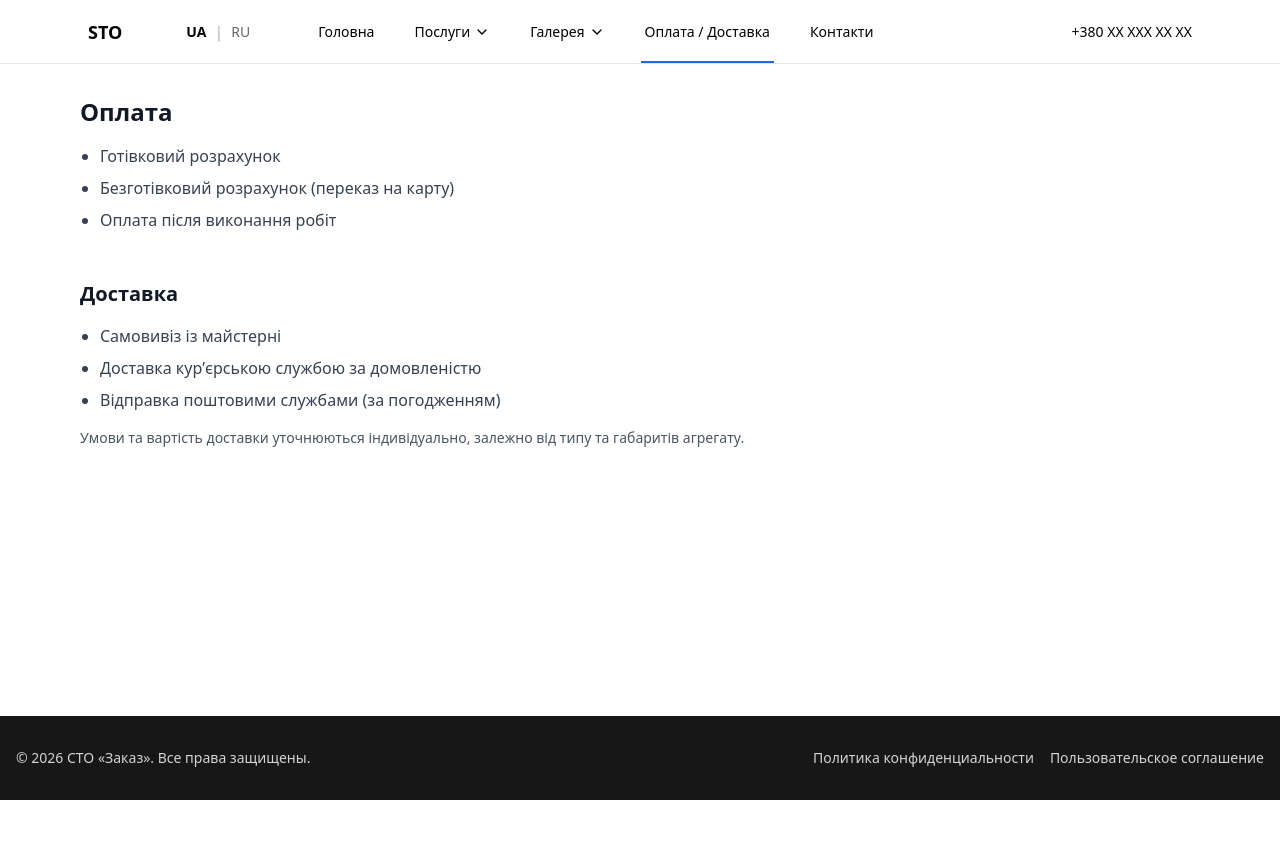
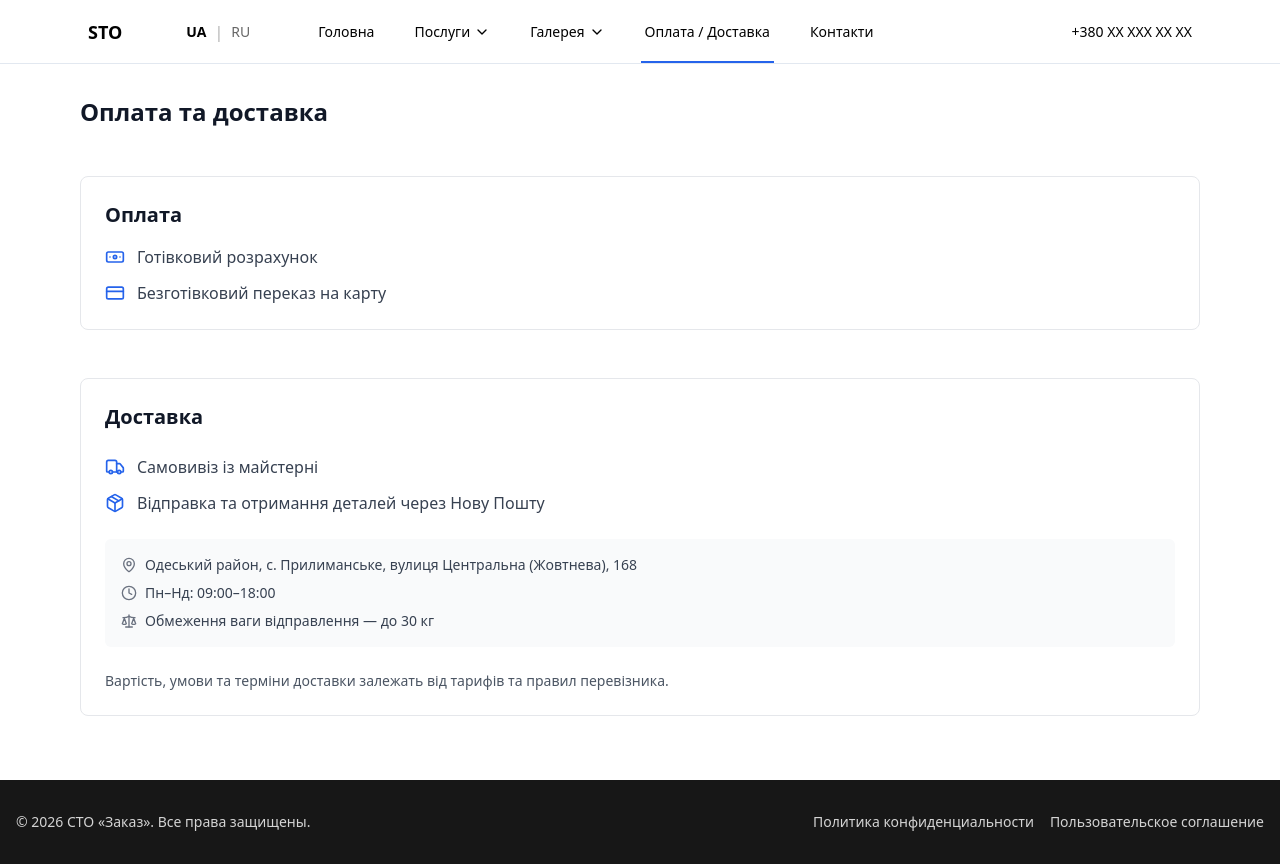
Before and after one commit to LeonidKuzmychenko/sto-site, a React (Vite) app: page /sto-site/payment-delivery in a window 1280 px wide. Before the commit the page ends 800 px from the top, so only its background shows below. Built offline with nearby package versions, Linux system fonts and the light colour scheme.

Commit message:
new design contacts and payment

```diff
--- a/src/pages/PaymentDeliveryPage.tsx
+++ b/src/pages/PaymentDeliveryPage.tsx
@@ -1,45 +1,88 @@
 import { Seo } from '../shared/seo/Seo'
+import {
+    CreditCard,
+    Banknote,
+    Truck,
+    Package,
+    MapPin,
+    Clock,
+    Scale,
+} from 'lucide-react'
 
 export function PaymentDeliveryPage() {
     return (
-        <div className="py-16 pt-24">
+        <main className="py-16 pt-24">
             <Seo
                 title="Оплата та доставка"
-                description="Умови оплати та доставки при ремонті стартерів і генераторів. Готівковий та безготівковий розрахунок, самовивіз."
+                description="Умови оплати та доставки при ремонті стартерів і генераторів. Готівковий та безготівковий розрахунок, Нова Пошта."
             />
 
             <div className="mx-auto max-w-6xl px-4 space-y-12">
+                {/* ЗАГОЛОВОК */}
+                <section>
+                    <h1 className="text-2xl font-semibold text-gray-900">
+                        Оплата та доставка
+                    </h1>
+                </section>
+
                 {/* ОПЛАТА */}
-                <section>
-                    <h1 className="mb-4 text-2xl font-semibold text-gray-900">
+                <section className="rounded-lg border border-gray-200 p-6">
+                    <h2 className="mb-4 text-xl font-semibold text-gray-900">
                         Оплата
-                    </h1>
+                    </h2>
 
-                    <ul className="list-disc pl-5 space-y-2 text-gray-700">
-                        <li>Готівковий розрахунок</li>
-                        <li>Безготівковий розрахунок (переказ на карту)</li>
-                        <li>Оплата після виконання робіт</li>
+                    <ul className="space-y-3 text-gray-700">
+                        <li className="flex items-center gap-3">
+                            <Banknote className="h-5 w-5 text-blue-600" />
+                            Готівковий розрахунок
+                        </li>
+                        <li className="flex items-center gap-3">
+                            <CreditCard className="h-5 w-5 text-blue-600" />
+                            Безготівковий переказ на карту
+                        </li>
                     </ul>
                 </section>
 
                 {/* ДОСТАВКА */}
-                <section>
-                    <h2 className="mb-4 text-xl font-semibold text-gray-900">
+                <section className="rounded-lg border border-gray-200 p-6 space-y-6">
+                    <h2 className="text-xl font-semibold text-gray-900">
                         Доставка
                     </h2>
 
-                    <ul className="list-disc pl-5 space-y-2 text-gray-700">
-                        <li>Самовивіз із майстерні</li>
-                        <li>Доставка курʼєрською службою за домовленістю</li>
-                        <li>Відправка поштовими службами (за погодженням)</li>
+                    <ul className="space-y-3 text-gray-700">
+                        <li className="flex items-center gap-3">
+                            <Truck className="h-5 w-5 text-blue-600" />
+                            Самовивіз із майстерні
+                        </li>
+                        <li className="flex items-center gap-3">
+                            <Package className="h-5 w-5 text-blue-600" />
+                            Відправка та отримання деталей через Нову Пошту
+                        </li>
                     </ul>
 
-                    <p className="mt-4 text-sm text-gray-600">
-                        Умови та вартість доставки уточнюються індивідуально,
-                        залежно від типу та габаритів агрегату.
+                    {/* НОВА ПОШТА */}
+                    <div className="rounded-md bg-gray-50 p-4 space-y-2 text-sm text-gray-700">
+                        <div className="flex items-center gap-2">
+                            <MapPin className="h-4 w-4 text-gray-500" />
+                            Одеський район, с. Прилиманське, вулиця Центральна (Жовтнева), 168
+                        </div>
+
+                        <div className="flex items-center gap-2">
+                            <Clock className="h-4 w-4 text-gray-500" />
+                            Пн–Нд: 09:00–18:00
+                        </div>
+
+                        <div className="flex items-center gap-2">
+                            <Scale className="h-4 w-4 text-gray-500" />
+                            Обмеження ваги відправлення — до 30 кг
+                        </div>
+                    </div>
+
+                    <p className="text-sm text-gray-600">
+                        Вартість, умови та терміни доставки залежать від тарифів та правил перевізника.
                     </p>
                 </section>
             </div>
-        </div>
+        </main>
     )
 }
```
Also changed, not shown: src/pages/ContactsPage.tsx (+75 -41 lines).
